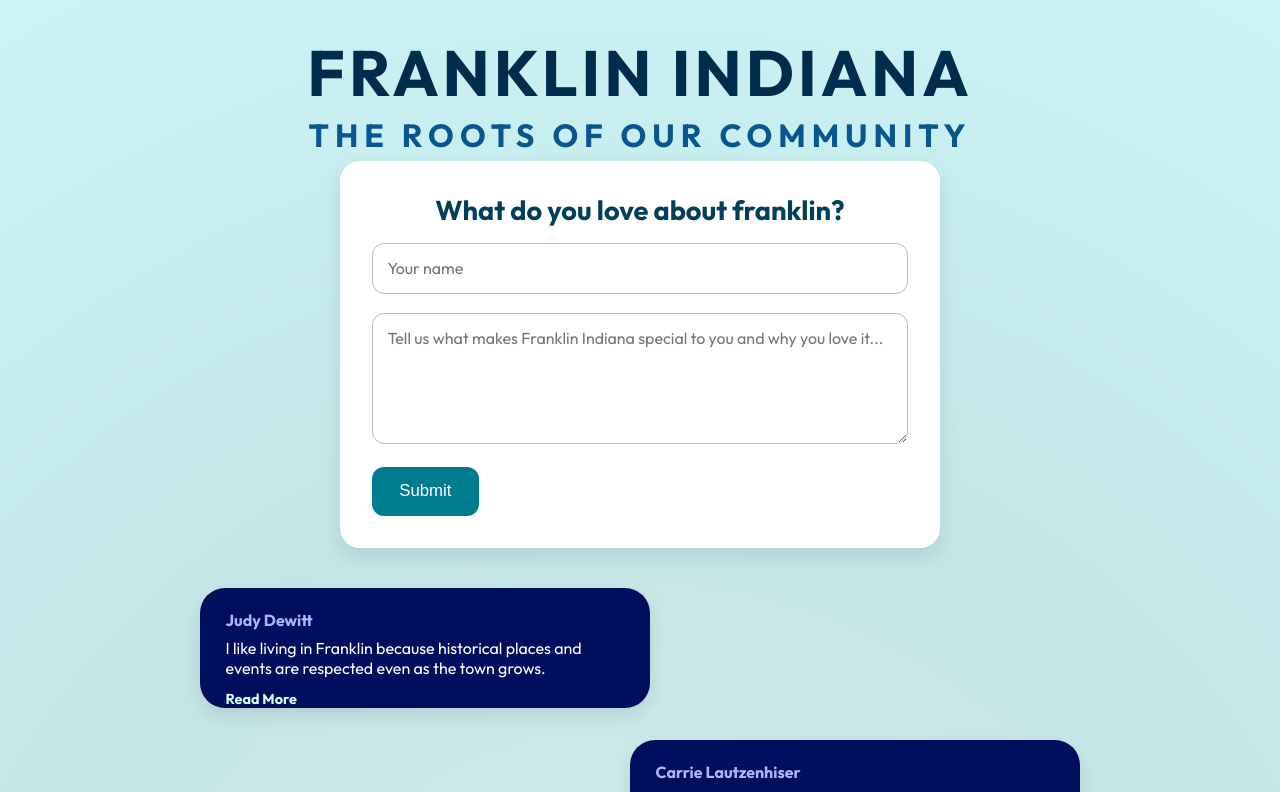
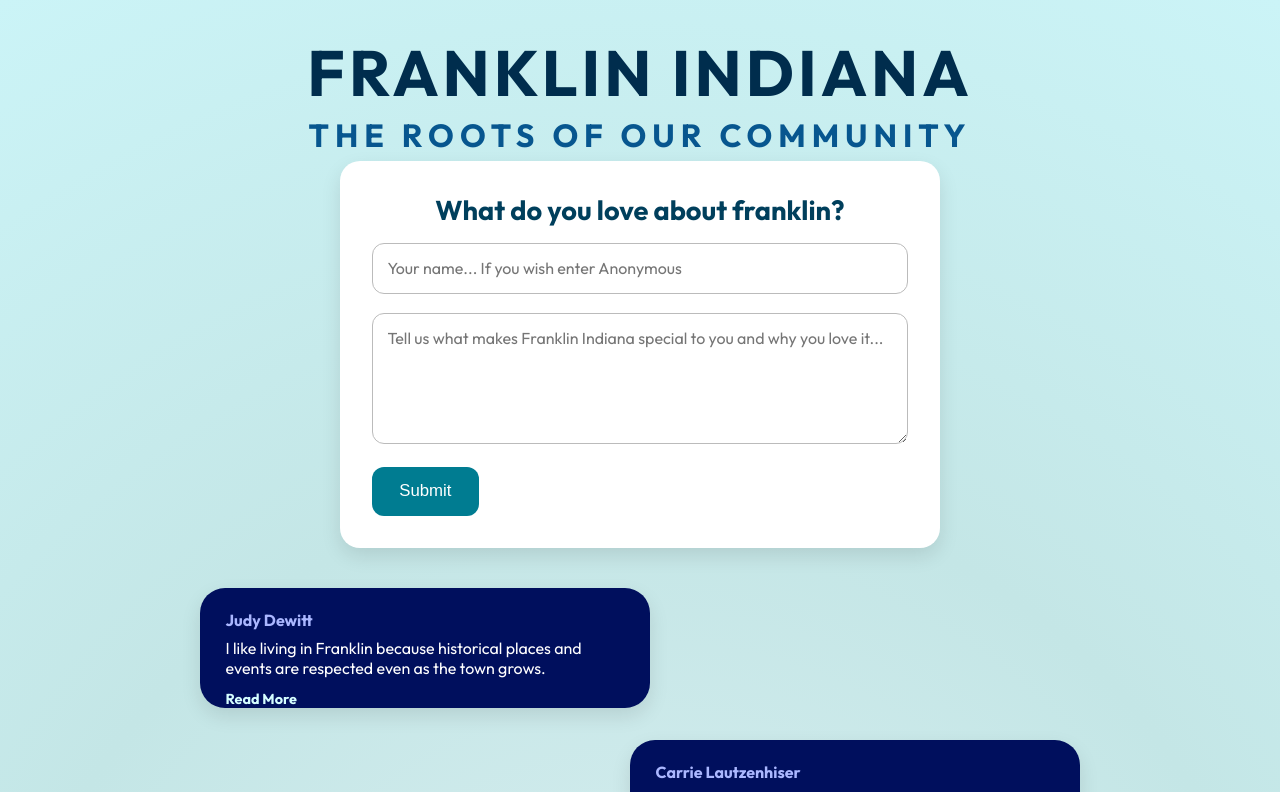
Before and after one commit to Legogym/life-in-franklin, a React (Vite) app: page / in a window 1280 px wide. Shown: the top 792 px of the page. Built offline with nearby package versions, Linux system fonts and the light colour scheme; no server answers; the database is empty.

Commit message:
New Title and other changes

```diff
--- a/src/App.jsx
+++ b/src/App.jsx
@@ -137,7 +137,7 @@ export default function App() {
         <input
           type="text"
           name="name"
-          placeholder="Your name"
+          placeholder="Your name... If you wish enter Anonymous"
           value={formData.name}
           onChange={handleInputChange}
           required
```
